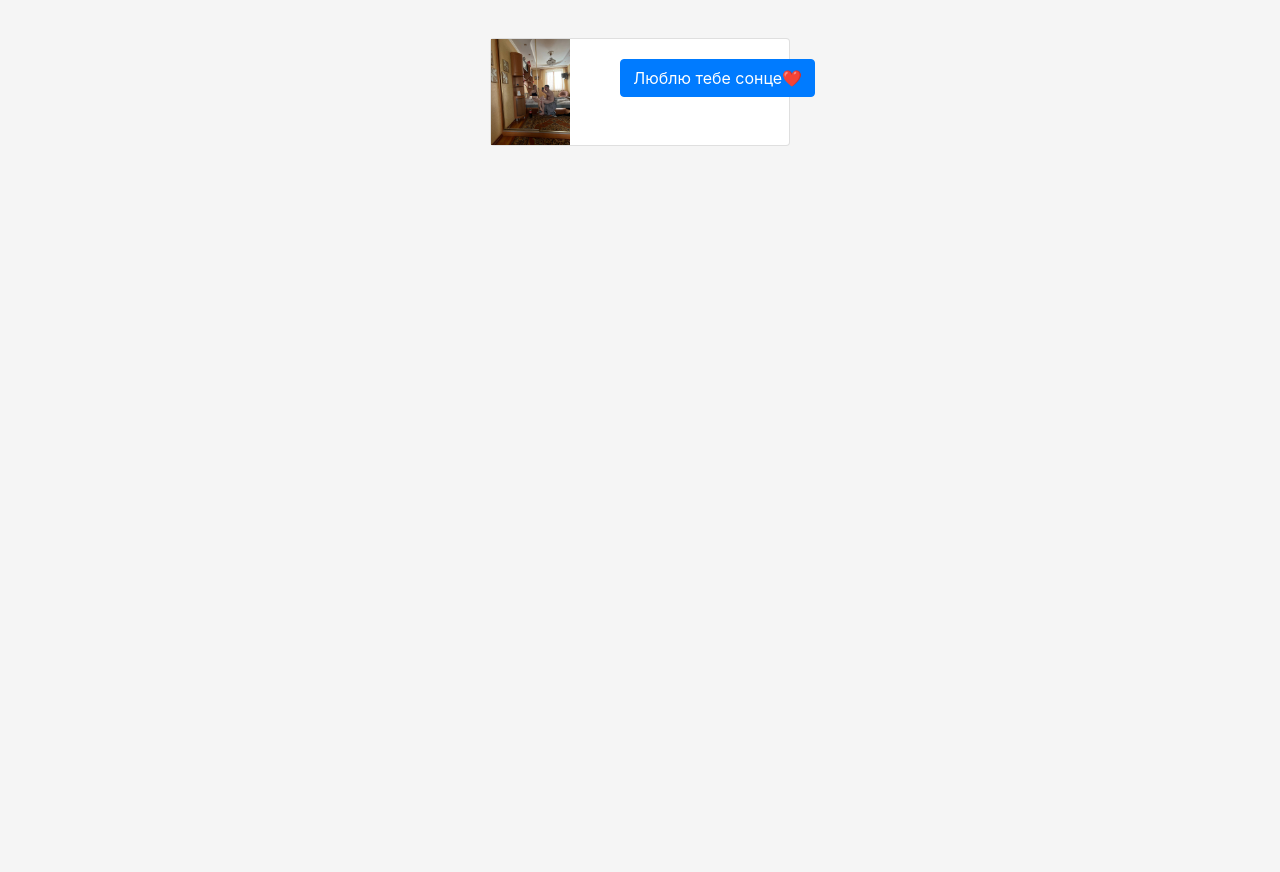
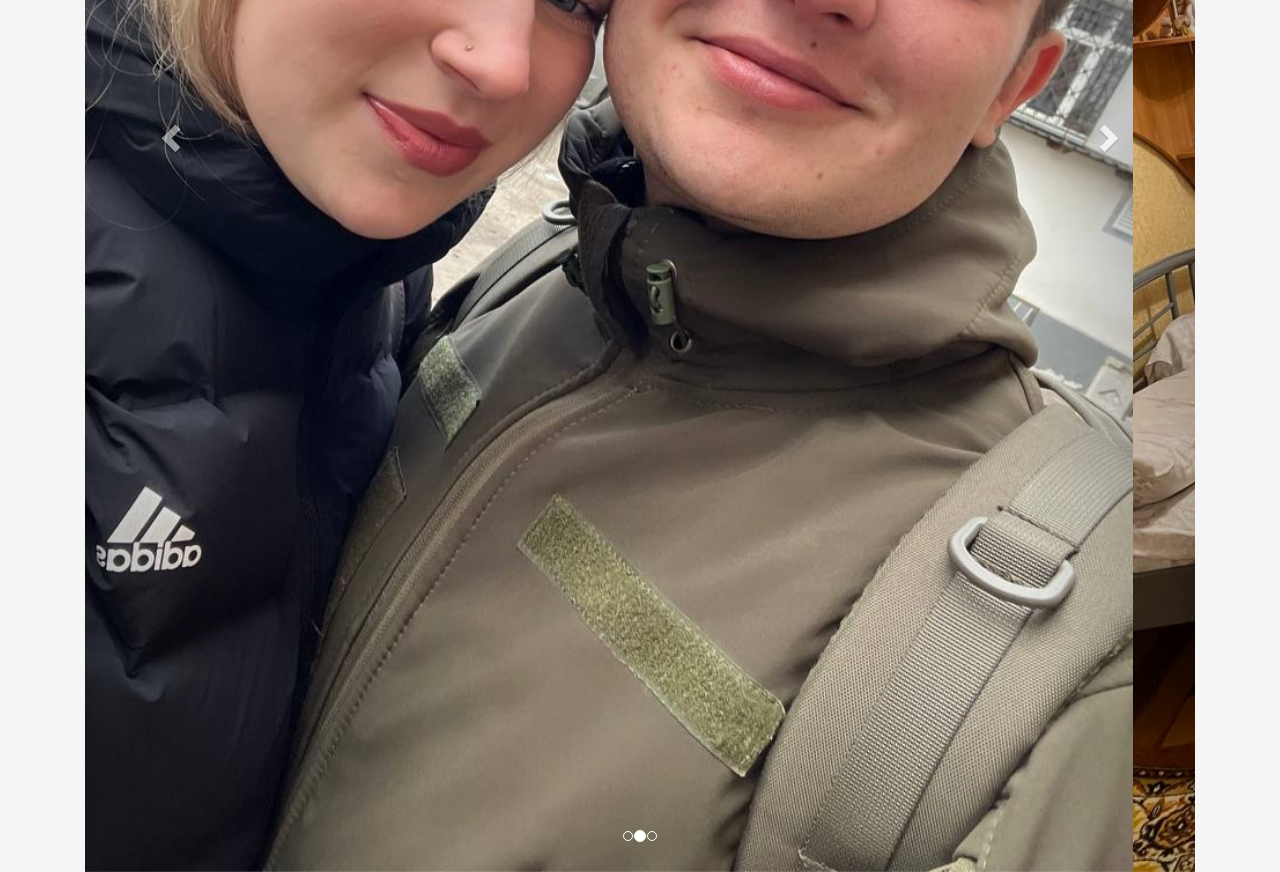
Before and after one commit to NazarBondarev/nazarbondarev.github.io, a plain HTML site: page index.html in a window 1280 px wide. Shown: the part 300-1172 px from the top of the page. Before the commit the page ends 800 px from the top, so only its background shows below. Drawn offline with nearby package versions, Linux system fonts and the light colour scheme.

Commit message:
Update index.html

```diff
--- a/index.html
+++ b/index.html
@@ -13,7 +13,9 @@
     <link rel="canonical" href="https://getbootstrap.com/docs/5.3/examples/sign-in/">
 
 
-
+    <link rel="stylesheet" href="https://maxcdn.bootstrapcdn.com/bootstrap/3.3.7/css/bootstrap.min.css">
+    <script src="https://ajax.googleapis.com/ajax/libs/jquery/3.3.1/jquery.min.js"></script>
+    <script src="https://maxcdn.bootstrapcdn.com/bootstrap/3.3.7/js/bootstrap.min.js"></script>
 
 
 <link href="../assets/dist/css/bootstrap.min.css" rel="stylesheet">
@@ -53,24 +55,43 @@
   </head>
   <body class="text-center " >
     <div id="gradient">
-<main class="form-signin w-100 m-auto">
-  <form>
-    <div class="card mb-3" style="max-width: 540px;">
-  <div class="row g-0">
-    <div class="col-md-4">
-      <img src="photo_2023-03-19_16-39-06.jpg" class="img-fluid rounded-start" alt="...">
-    </div>
-    <div class="col-md-8">
-      <div class="card-body">
-        <button type="button" class="btn btn-primary">Люблю тебе сонце❤️</button>
+      <div class="container">
+        <h2>Carousel Example</h2>
+        <div id="myCarousel" class="carousel slide" data-ride="carousel">
+          <!-- Indicators -->
+          <ol class="carousel-indicators">
+            <li data-target="#myCarousel" data-slide-to="0" class="active"></li>
+            <li data-target="#myCarousel" data-slide-to="1"></li>
+            <li data-target="#myCarousel" data-slide-to="2"></li>
+          </ol>
 
-        <p class="card-text"><small class="text-muted"></small></p>
+          <!-- Wrapper for slides -->
+          <div class="carousel-inner">
+            <div class="item active">
+              <img src="1.jpg" alt="Los Angeles" style="width:100%;">
+            </div>
+
+            <div class="item">
+              <img src="2.jpg" alt="Chicago" style="width:100%;">
+            </div>
+
+            <div class="item">
+              <img src="3.jpg" alt="New york" style="width:100%;">
+            </div>
+          </div>
+
+          <!-- Left and right controls -->
+          <a class="left carousel-control" href="#myCarousel" data-slide="prev">
+            <span class="glyphicon glyphicon-chevron-left"></span>
+            <span class="sr-only">Previous</span>
+          </a>
+          <a class="right carousel-control" href="#myCarousel" data-slide="next">
+            <span class="glyphicon glyphicon-chevron-right"></span>
+            <span class="sr-only">Next</span>
+          </a>
+        </div>
       </div>
-    </div>
-  </div>
-</div>
 
-   </main>
 </div>
 
 
```
